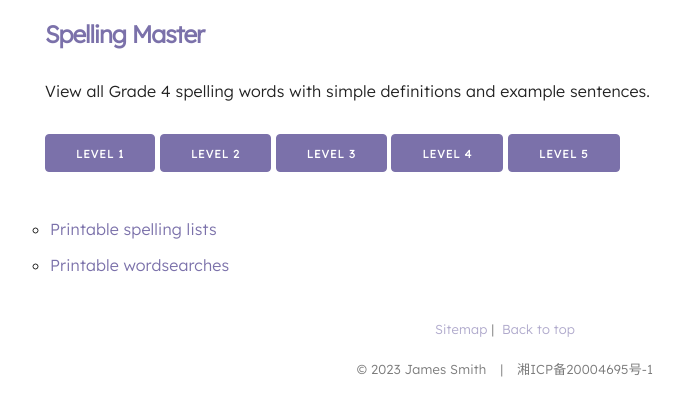
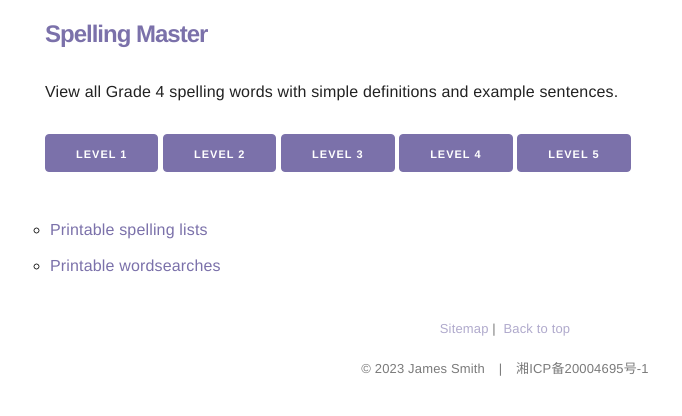
Before and after one commit to lunchboxer/spelling-master, a SvelteKit app: page / in a window 1280 px wide. Shown: the top 416 px of the page, without its empty margins (135-817 px from the left). Built offline with nearby package versions, Linux system fonts and the light colour scheme.

Commit message:
use stylint for consistent css formatting

```diff
--- a/package.json
+++ b/package.json
@@ -8,7 +8,7 @@
     "preview": "vite preview",
     "check": "svelte-kit sync && svelte-check --tsconfig ./jsconfig.json",
     "check:watch": "svelte-kit sync && svelte-check --tsconfig ./jsconfig.json --watch",
-    "lint": "prettier --check . && eslint .",
+    "lint": "prettier --check . && eslint . && stylelint ./src/**/*.{css,svelte}",
     "format": "prettier --write ."
   },
   "devDependencies": {
@@ -20,8 +20,12 @@
     "eslint-plugin-security": "^2.1.0",
     "eslint-plugin-svelte": "^2.35.1",
     "eslint-plugin-unicorn": "^50.0.1",
+    "postcss": "^8.4.33",
+    "postcss-html": "^1.6.0",
     "prettier": "^3.1.1",
     "prettier-plugin-svelte": "^3.1.2",
+    "stylelint": "^16.2.0",
+    "stylelint-config-standard": "^36.0.0",
     "svelte": "^4.2.8",
     "svelte-check": "^3.6.2",
     "typescript": "^5.3.3",
--- a/src/app.css
+++ b/src/app.css
@@ -2,15 +2,16 @@
   font-family: Lexend;
   src: url('/fonts/Lexend-Light.ttf');
 }
+
 --root {
-  font-family: 'Lexend', 'Helvetica Neue', 'Helvetica', 'Arial';
+  font-family: Lexend, 'Helvetica Neue', Helvetica, Arial, sans-serif;
 }
 
 body,
 h1,
 h2,
 h3 {
-  font-family: 'Lexend', 'Helvetica Neue', 'Helvetica', 'Arial';
+  font-family: Lexend, 'Helvetica Neue', Helvetica, Arial, sans-serif;
 }
 
 @media print {
@@ -20,16 +21,19 @@ h3 {
     margin: 0 auto;
     max-width: unset;
     padding: 0;
-    text-rendering: optimizeLegibility;
+    text-rendering: optimizelegibility;
   }
+
   .print-only {
     display: unset;
   }
+
   .no-print {
     display: none;
   }
+
   @page {
-    size: A4;
+    size: a4;
     margin: 2cm;
   }
 }
--- a/src/app2.css
+++ b/src/app2.css
@@ -11,29 +11,33 @@ mostly the addition of custom property colors, so that components can use them t
  A lot was moved to index.html
  */
 @font-face {
-  font-family: 'Lexend';
+  font-family: Lexend, 'Helvetica Neue', Helvetica, Arial, sans-serif;
   src: url('/fonts/Lexend-Light.ttf');
 }
+
 :root {
   color-scheme: light dark;
+
   --color-on-primary: white;
   --background: white;
-  --base-color: #222222;
+  --base-color: #222;
   --primary-color: #7b71aa;
-  --error-color: #cc0000;
+  --error-color: #c00;
 }
+
 @media (prefers-color-scheme: dark) {
   :root {
     --color-on-primary: #000;
     --background: #222;
     --base-color: #eee;
     --primary-color: #b1a5e2;
-    --error-color: #ff8888;
+    --error-color: #f88;
   }
 }
+
 *,
-*:after,
-*:before {
+*::after,
+*::before {
   box-sizing: inherit;
 }
 
@@ -44,13 +48,14 @@ html {
 }
 
 body {
-  font-family: 'Lexend', 'Helvetica Neue', 'Helvetica', 'Arial', sans-serif;
+  font-family: Lexend, 'Helvetica Neue', Helvetica, Arial, sans-serif;
   font-size: 1.6em;
   font-weight: 300;
   letter-spacing: 0.01em;
   line-height: 1.6;
   color: var(--base-color);
 }
+
 input {
   color: var(--base-color);
 }
@@ -227,8 +232,6 @@ input[type='datetime-local'],
 input:not([type]),
 textarea,
 select {
-  -webkit-appearance: none;
-  -moz-appearance: none;
   appearance: none;
   background-color: transparent;
   border: 0.1rem solid var(--base-color);
@@ -312,7 +315,6 @@ dl,
 ol,
 ul {
   list-style-position: inside;
-  margin-top: 0;
   margin: 0;
   padding: 0 0.5rem;
 }
@@ -320,6 +322,7 @@ ul {
 ol {
   list-style: decimal;
 }
+
 ul {
   list-style: circle;
 }
@@ -335,6 +338,7 @@ table,
 ul {
   margin-bottom: 2.5rem;
 }
+
 blockquote {
   border-left: 0.4rem solid #999;
   margin-left: 0;
@@ -396,7 +400,7 @@ h6 {
   line-height: 1.4;
 }
 
-.clearfix:after {
+.clearfix::after {
   clear: both;
   content: ' ';
   display: table;
@@ -406,10 +410,12 @@ main {
   padding: 2rem;
   margin: 0;
 }
+
 input.error {
-  background: rgba(255, 100, 100, 0.1);
+  background: rgba(255 100 100 / 10%);
   border-color: var(--error-color);
 }
+
 p.error {
   color: var(--error-color);
 }
@@ -417,15 +423,19 @@ p.error {
 option {
   background: var(--background);
 }
+
 .article-info {
   font-size: 1.3rem;
 }
+
 .print-only {
   display: none;
 }
+
 .float-right {
   float: right;
 }
+
 @media print {
   body {
     font-size: 12pt;
@@ -433,22 +443,26 @@ option {
     margin: 0 auto;
     max-width: unset;
     padding: 0;
-    text-rendering: optimizeLegibility;
+    text-rendering: optimizelegibility;
   }
+
   h1 {
     font-size: 18pt;
     margin: 0;
     font-weight: 800;
   }
+
   h2 {
     font-size: 14pt;
-    margin: 6pt 0 6pt 0;
+    margin: 6pt 0;
     padding: 0;
     font-weight: 800;
   }
+
   h2#glossary {
     break-after: avoid;
   }
+
   li {
     font-size: 12pt;
     line-height: 1.6;
@@ -456,6 +470,7 @@ option {
     margin-left: 2rem;
     padding: 0;
   }
+
   p {
     font-size: 12pt;
     text-indent: 4ch;
@@ -463,20 +478,25 @@ option {
     margin-top: 4pt;
     padding: 0;
   }
+
   li p {
     text-indent: 0;
   }
+
   .answers li {
     font-size: 11pt;
   }
+
   .print-only {
     display: unset;
   }
+
   .no-print {
     display: none;
   }
 }
+
 @page {
-  size: A4;
+  size: a4;
   margin: 2cm;
 }
--- a/src/lib/Footer.svelte
+++ b/src/lib/Footer.svelte
@@ -29,11 +29,13 @@
     text-align: center;
     opacity: 0.6;
   }
+
   p {
     padding: 0;
     font-size: 1.3rem;
     margin: 2rem;
   }
+
   span {
     margin: 0 1rem;
   }
--- a/src/lib/Header.svelte
+++ b/src/lib/Header.svelte
@@ -23,15 +23,18 @@
     list-style-position: outside;
     text-indent: 0;
   }
+
   nav {
     padding: 0 0 1rem;
     background: var(--background-color);
     width: 100%;
   }
+
   @media print {
     .title {
       font-size: 10pt;
     }
+
     nav {
       padding: 0;
     }
--- a/src/lib/ListSelector.svelte
+++ b/src/lib/ListSelector.svelte
@@ -56,9 +56,11 @@
     display: flex;
     width: 100%;
   }
+
   .grid > * {
     margin-right: 2rem;
   }
+
   select {
     width: 8rem;
   }
--- a/src/lib/Wordlist.svelte
+++ b/src/lib/Wordlist.svelte
@@ -28,6 +28,7 @@
     li.spaced {
       margin: 1rem 1.5rem;
     }
+
     li.tight {
       margin-right: 0;
       padding-right: 0;
--- a/src/routes/+layout.svelte
+++ b/src/routes/+layout.svelte
@@ -14,11 +14,12 @@
 
 <style>
   main {
-    font-family: 'Lexend', 'Helvetica Neue', 'Helvetica', 'Arial', sans-serif;
+    font-family: Lexend, 'Helvetica Neue', Helvetica, Arial, sans-serif;
     margin: 0 auto;
     max-width: 960px;
     padding: 0 2rem;
   }
+
   @media print {
     main {
       width: 100%;
--- a/src/routes/+page.svelte
+++ b/src/routes/+page.svelte
@@ -26,9 +26,11 @@
   .links {
     margin: 4rem 0;
   }
+
   .grid {
     margin: 1rem 0;
   }
+
   .grid a {
     margin: 0.5rem 0;
   }
```
Also changed, not shown: src/routes/[level]/[week]/wordsearch/+page.svelte (+8 -0 lines), .stylelintrc.json (added), 1 other file (tests, documents, lock files or other folders).
